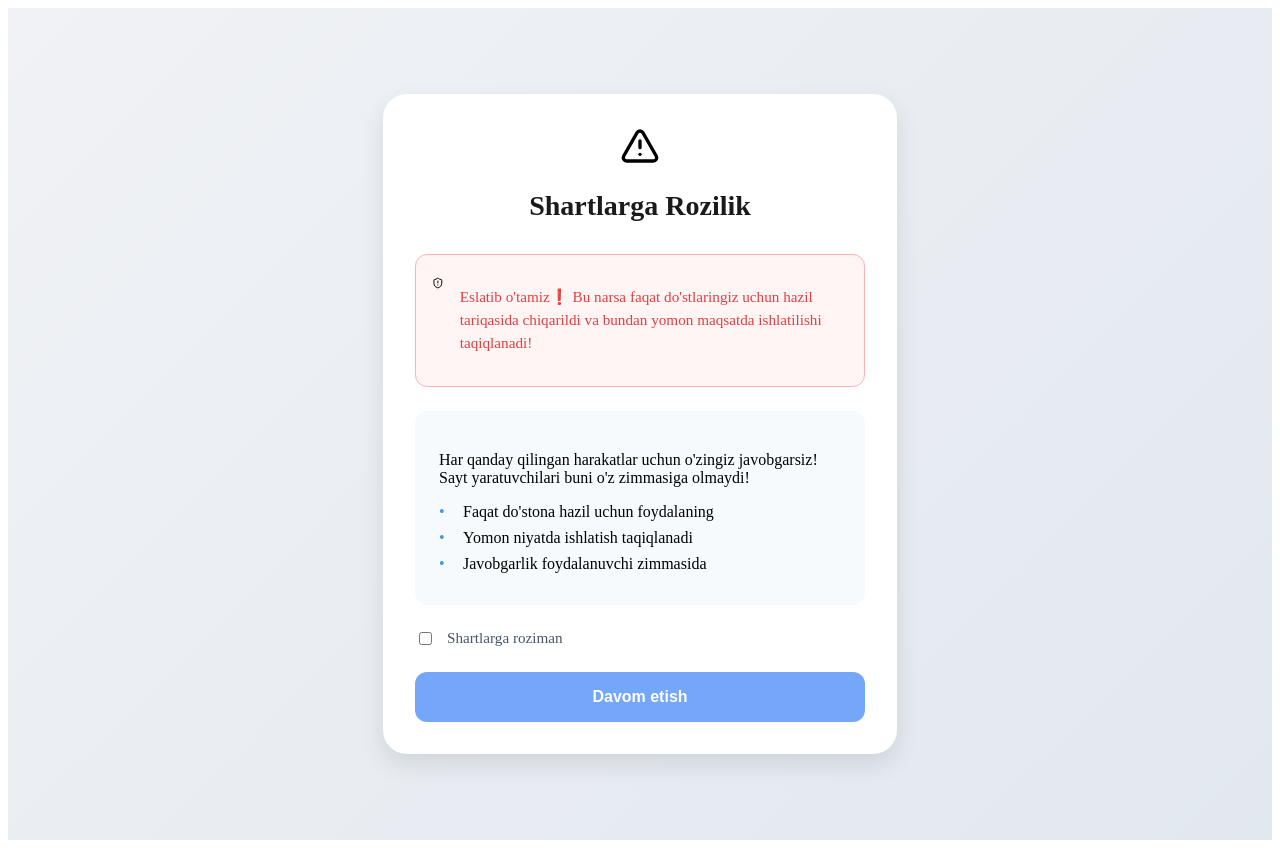
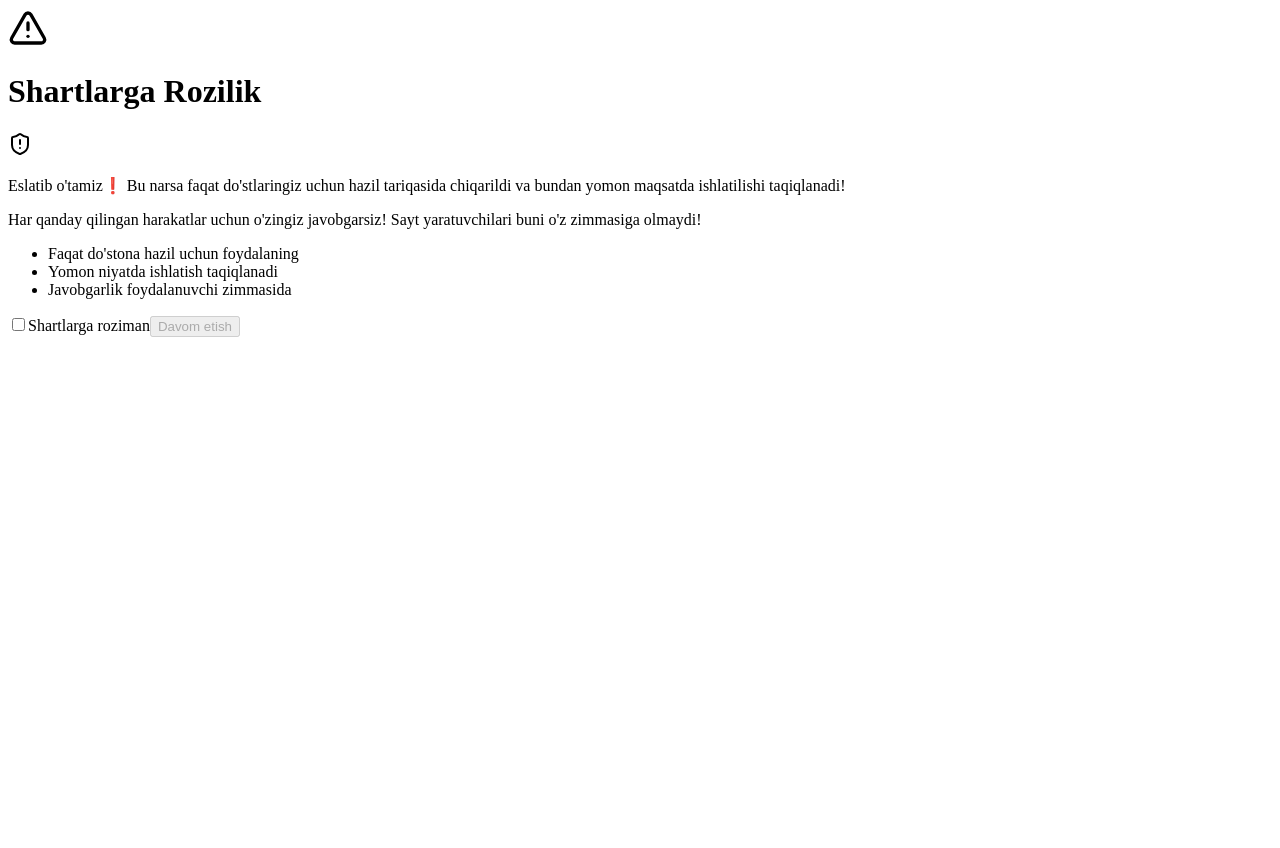
Before and after one commit to tohirjonovhadyatillo/sms_uchun, a React (Vite) app: page / in a window 1280 px wide. After the commit the page ends 800 px from the top, so only its background shows below. Built offline with nearby package versions, Linux system fonts and the light colour scheme.

Commit message:
2.0 version

```diff
--- a/src/pages/App.module.css
+++ /dev/null
@@ -1,290 +0,0 @@
-/* Base styles */
-.container {
-    min-height: 100vh;
-    display: flex;
-    justify-content: center;
-    align-items: center;
-    background: linear-gradient(135deg, #f0f2f5 0%, #e2e8f0 100%);
-    padding: 1rem;
-  }
-
-  .card {
-    background: white;
-    padding: 2rem;
-    border-radius: 1.5rem;
-    box-shadow: 0 10px 25px rgba(0, 0, 0, 0.1);
-    width: 100%;
-    max-width: 450px;
-    transition: transform 0.2s;
-  }
-
-  .card:hover {
-    transform: translateY(-2px);
-  }
-
-  /* Consent page specific styles */
-  .consent-card {
-    position: relative;
-    overflow: hidden;
-  }
-
-  .warning-icon {
-    display: flex;
-    justify-content: center;
-    margin-bottom: 1.5rem;
-  }
-
-  .warning-box {
-    background: #fff5f5;
-    border: 1px solid #feb2b2;
-    border-radius: 0.75rem;
-    padding: 1rem;
-    margin-bottom: 1.5rem;
-    display: flex;
-    gap: 1rem;
-    align-items: flex-start;
-  }
-
-  .warning-text {
-    color: #e53e3e;
-    font-size: 0.95rem;
-    line-height: 1.5;
-  }
-
-  .terms-box {
-    background: #f7fafc;
-    border-radius: 0.75rem;
-    padding: 1.5rem;
-    margin-bottom: 1.5rem;
-  }
-
-  .terms-list {
-    list-style-type: none;
-    padding: 0;
-    margin: 0;
-  }
-
-  .terms-list li {
-    padding-left: 1.5rem;
-    position: relative;
-    margin-bottom: 0.5rem;
-  }
-
-  .terms-list li:before {
-    content: "•";
-    color: #4299e1;
-    position: absolute;
-    left: 0;
-  }
-
-  /* SMS Sender specific styles */
-  .sms-card {
-    background: white;
-  }
-
-  .title {
-    font-size: 1.75rem;
-    font-weight: bold;
-    color: #1a1a1a;
-    margin-bottom: 2rem;
-    text-align: center;
-  }
-
-  .input-group {
-    margin-bottom: 1.5rem;
-  }
-
-  .input-label {
-    display: block;
-    font-size: 0.875rem;
-    font-weight: 500;
-    color: #4a5568;
-    margin-bottom: 0.5rem;
-  }
-
-  .input {
-    width: 100%;
-    padding: 0.875rem;
-    border: 2px solid #e2e8f0;
-    border-radius: 0.75rem;
-    font-size: 1rem;
-    transition: all 0.2s;
-    background: #f8fafc;
-  }
-
-  .input:focus {
-    outline: none;
-    border-color: #3b82f6;
-    box-shadow: 0 0 0 3px rgba(59, 130, 246, 0.1);
-  }
-
-  .error-text {
-    display: flex;
-    align-items: center;
-    gap: 0.5rem;
-    color: #e53e3e;
-    font-size: 0.875rem;
-    margin-top: 0.5rem;
-  }
-
-  .stats-container {
-    background: #f8fafc;
-    border-radius: 0.75rem;
-    padding: 1rem;
-    margin-bottom: 1.5rem;
-  }
-
-  .stat-item {
-    display: flex;
-    align-items: center;
-    gap: 0.75rem;
-    padding: 0.5rem;
-    font-size: 0.875rem;
-  }
-
-  .stat-item.success {
-    color: #059669;
-  }
-
-  .stat-item.error {
-    color: #dc2626;
-  }
-
-  .stat-item.time {
-    color: #6366f1;
-  }
-
-  .button {
-    width: 100%;
-    padding: 1rem;
-    border: none;
-    border-radius: 0.75rem;
-    font-size: 1rem;
-    font-weight: 600;
-    cursor: pointer;
-    display: flex;
-    align-items: center;
-    justify-content: center;
-    gap: 0.75rem;
-    transition: all 0.2s;
-  }
-
-  .consent-button {
-    background: #3b82f6;
-    color: white;
-  }
-
-  .consent-button:hover:not(:disabled) {
-    background: #2563eb;
-  }
-
-  .send-button {
-    background: #4f46e5;
-    color: white;
-    margin-bottom: 20px;
-  }
-
-  .send-button:hover:not(:disabled) {
-    background: #4338ca;
-  }
-
-  .vip-button {
-    background: #4f46e5;
-    color: white;
-    margin-top: 20px;
-  }
-
-  .vip-button:hover:not(:disabled) {
-    background: #4338ca;
-  }
-
-
-  .button:disabled {
-    opacity: 0.7;
-    cursor: not-allowed;
-  }
-
-  .checkbox-label {
-    display: flex;
-    align-items: center;
-    gap: 0.75rem;
-    margin-bottom: 1.5rem;
-    cursor: pointer;
-    user-select: none;
-  }
-
-  .checkbox-text {
-    font-size: 0.95rem;
-    color: #4a5568;
-  }
-
-  .spinner {
-    width: 24px;
-    height: 24px;
-    border: 3px solid rgba(255, 255, 255, 0.3);
-    border-top-color: white;
-    border-radius: 50%;
-    animation: spin 1s linear infinite;
-  }
-  /* Vip page */
-
-  .vip-page__button {
-    background: #4f46e5;
-    color: white;
-    margin-top: 20px;
-  }
-
-  .vip-page__button:hover:not(:disabled) {
-    background: #4338ca;
-  }
-
-  .centerBlock{
-    display: flex;
-    align-items: center;
-    justify-content: center;
-    text-align: justify;
-  }
-
-  .admin-button{
-    max-width:30% ;
-    background: #4f46e5;
-    color: white;
-    margin-top: 20px;
-    display: flex;
-    align-items: center;
-    margin: 0 auto;
-  }
-
-  .admin-button:hover:not(:disabled) {
-    background: #4338ca;
-  }
-
-  /* promokod */
-
-  .promocodeButton{
-    max-width:30% ;
-    background: #4f46e5;
-    color: white;
-    margin-top: 20px;
-    display: flex;
-    align-items: center;
-    margin: 0 auto;
-  }
-
-  .promocodeButton:hover:not(:disabled) {
-    background: #4338ca;
-  }
-
-  .promocod{
-    display: flex;
-    flex-direction: column;
-    width: 50%;
-    gap: 20px;
-  }
-
-
-  @keyframes spin {
-    to {
-      transform: rotate(360deg);
-    }
-  }
--- a/src/pages/ConsentPage.jsx
+++ b/src/pages/ConsentPage.jsx
@@ -4,10 +4,6 @@ import React, { useState } from "react";
 import { useNavigate } from "react-router-dom";
 import { AlertTriangle, ShieldAlert } from "lucide-react";
 
-
-
-// Importing the CSS file
-import '../app.css';  // Agar app.css 'src' papkasida bo'lsa
 
 function ConsentPage() {
   const [isAgreed, setIsAgreed] = useState(false);
```
